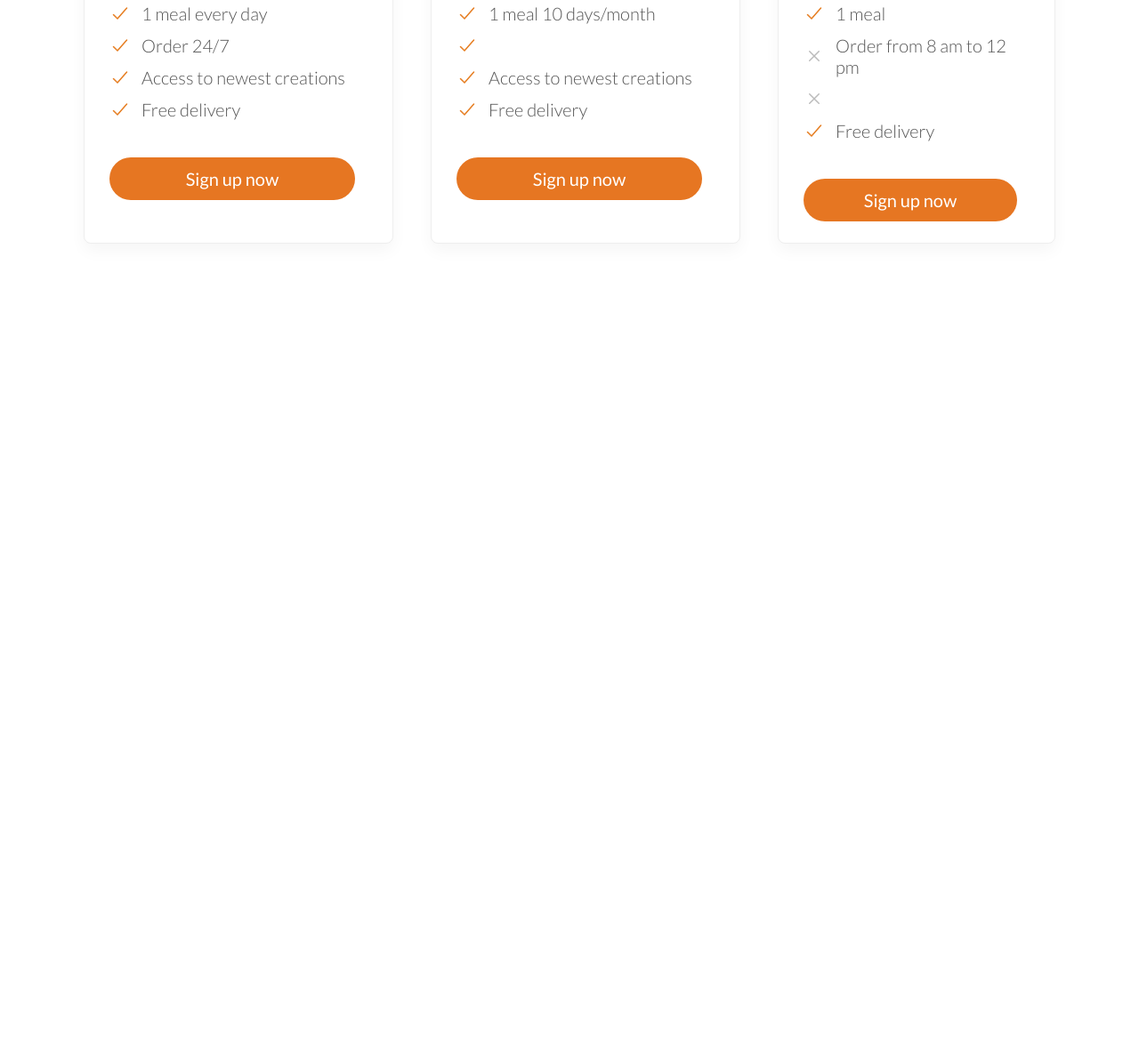
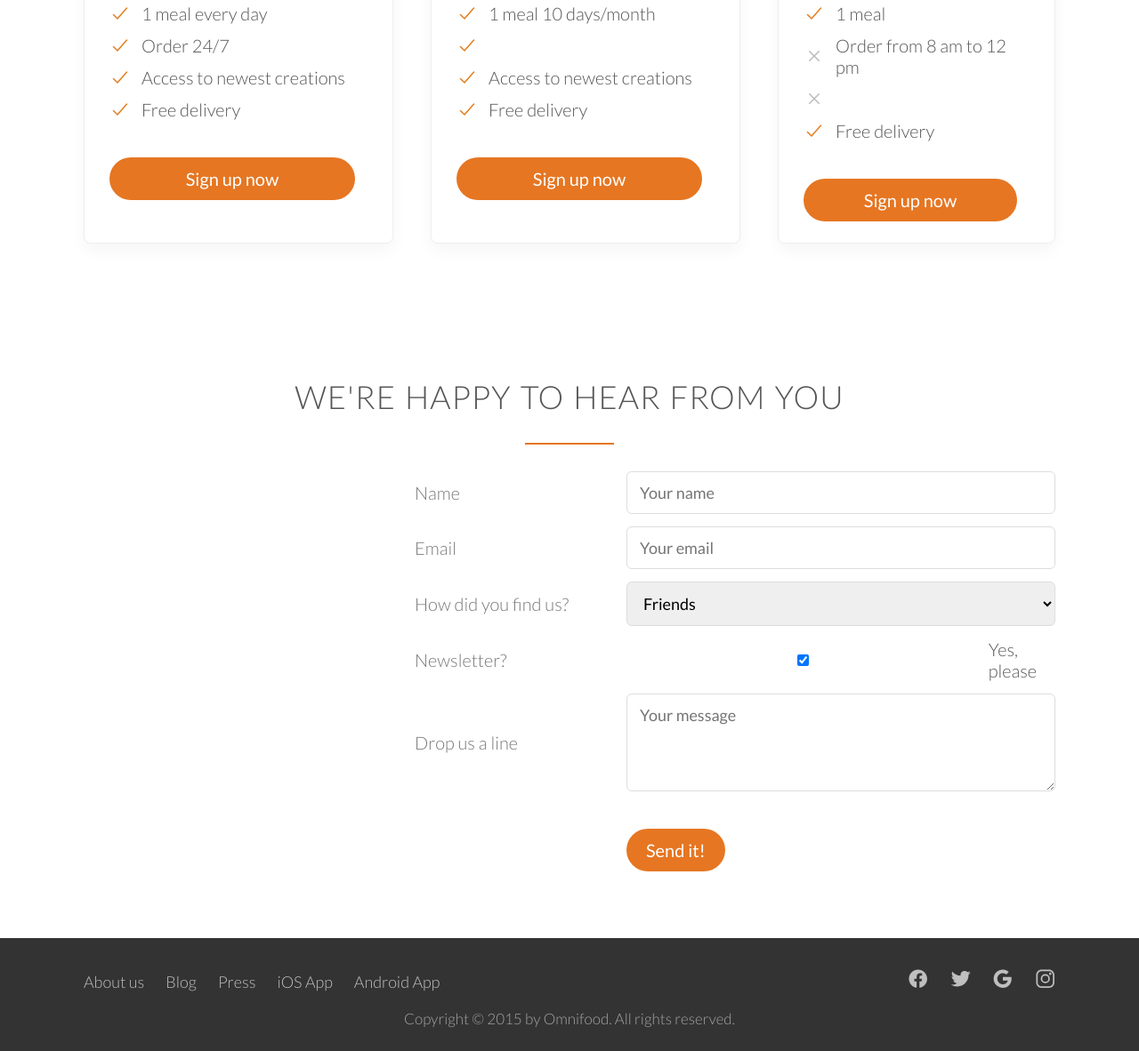
Before and after one commit to ProcessHandle/Website1StIngraham-JoMiranda, a plain HTML site: page index.html in a window 1280 px wide. Shown: the part 4420-5602 px from the top of the page at 89% size. Before the commit the page ends 4769 px from the top, so only its background shows below. Drawn offline with nearby package versions, Linux system fonts and the light colour scheme.

Commit message:
Added feedback form and footer

```diff
--- a/index.html
+++ b/index.html
@@ -475,6 +475,77 @@
         .bq {
             width: 100%;
         }
+        .br {
+            background: #fff;
+        }
+        .bs {
+            max-width: 720px;
+            margin-left: auto;
+        }
+        .bt {
+            display: grid;
+            grid-template-columns: 220px 1fr;
+            align-items: center;
+            gap: 14px 18px;
+        }
+        .bt label {
+            color: #777;
+        }
+        .bt input,
+        .bt select,
+        .bt textarea {
+            width: 100%;
+            padding: 12px 14px;
+            border: 1px solid #ddd;
+            border-radius: 6px;
+            font-family: inherit;
+            font-size: 90%;
+            outline: none;
+        }
+        .bt textarea {
+            min-height: 110px;
+            resize: vertical;
+        }
+        .bu {
+            display: flex;
+            align-items: center;
+            gap: 10px;
+        }
+        .bv {
+            grid-column: 2 / 3;
+            margin-top: 8px;
+        }
+        .bw {
+            background: #333;
+            color: #bfbfbf;
+            padding: 34px 0 26px;
+        }
+        .bx {
+            display: flex;
+            justify-content: space-between;
+            align-items: center;
+            gap: 16px;
+            flex-wrap: wrap;
+        }
+        .by, .bz {
+            list-style: none;
+            display: flex;
+            gap: 24px;
+        }
+        .by a, .bz a {
+            color: #bfbfbf;
+            text-decoration: none;
+            font-size: 90%;
+        }
+        .bz ion-icon {
+            font-size: 130%;
+        }
+        .ca {
+            text-align: center;
+            opacity: .8;
+            margin-top: 18px;
+            font-size: 85%;
+        }
     </style>
 </head>
 
@@ -792,6 +863,57 @@
             </div>
         </div>
     </section>
+        <section class="br">
+        <div class="aa">
+            <h2 class="af">We're happy to hear from you</h2>
+            <div class="bs">
+                <form class="bt">
+                    <label for="name">Name</label>
+                    <input id="name" type="text" placeholder="Your name">
+                    <label for="email">Email</label>
+                    <input id="email" type="email" placeholder="Your email">
+                    <label for="how">How did you find us?</label>
+                    <select id="how">
+                        <option>Friends</option>
+                        <option>Search engine</option>
+                        <option>Advertisement</option>
+                        <option>Other</option>
+                    </select>
+                    <label for="news">Newsletter?</label>
+                    <div class="bu">
+                        <input id="news" type="checkbox" checked>
+                        <span>Yes, please</span>
+                    </div>
+                    <label for="msg">Drop us a line</label>
+                    <textarea id="msg" placeholder="Your message"></textarea>
+                    <div class="bv">
+                        <a href="#" class="ae">Send it!</a>
+                    </div>
+                </form>
+            </div>
+        </div>
+    </section>
+
+    <footer class="bw">
+        <div class="aa">
+            <div class="bx">
+                <ul class="by">
+                    <li><a href="#">About us</a></li>
+                    <li><a href="#">Blog</a></li>
+                    <li><a href="#">Press</a></li>
+                    <li><a href="#">iOS App</a></li>
+                    <li><a href="#">Android App</a></li>
+                </ul>
+                <ul class="bz">
+                    <li><a href="#"><ion-icon name="logo-facebook"></ion-icon></a></li>
+                    <li><a href="#"><ion-icon name="logo-twitter"></ion-icon></a></li>
+                    <li><a href="#"><ion-icon name="logo-google"></ion-icon></a></li>
+                    <li><a href="#"><ion-icon name="logo-instagram"></ion-icon></a></li>
+                </ul>
+            </div>
+            <div class="ca">Copyright © 2015 by Omnifood. All rights reserved.</div>
+        </div>
+    </footer>
 </body>
 
 </html>
```
